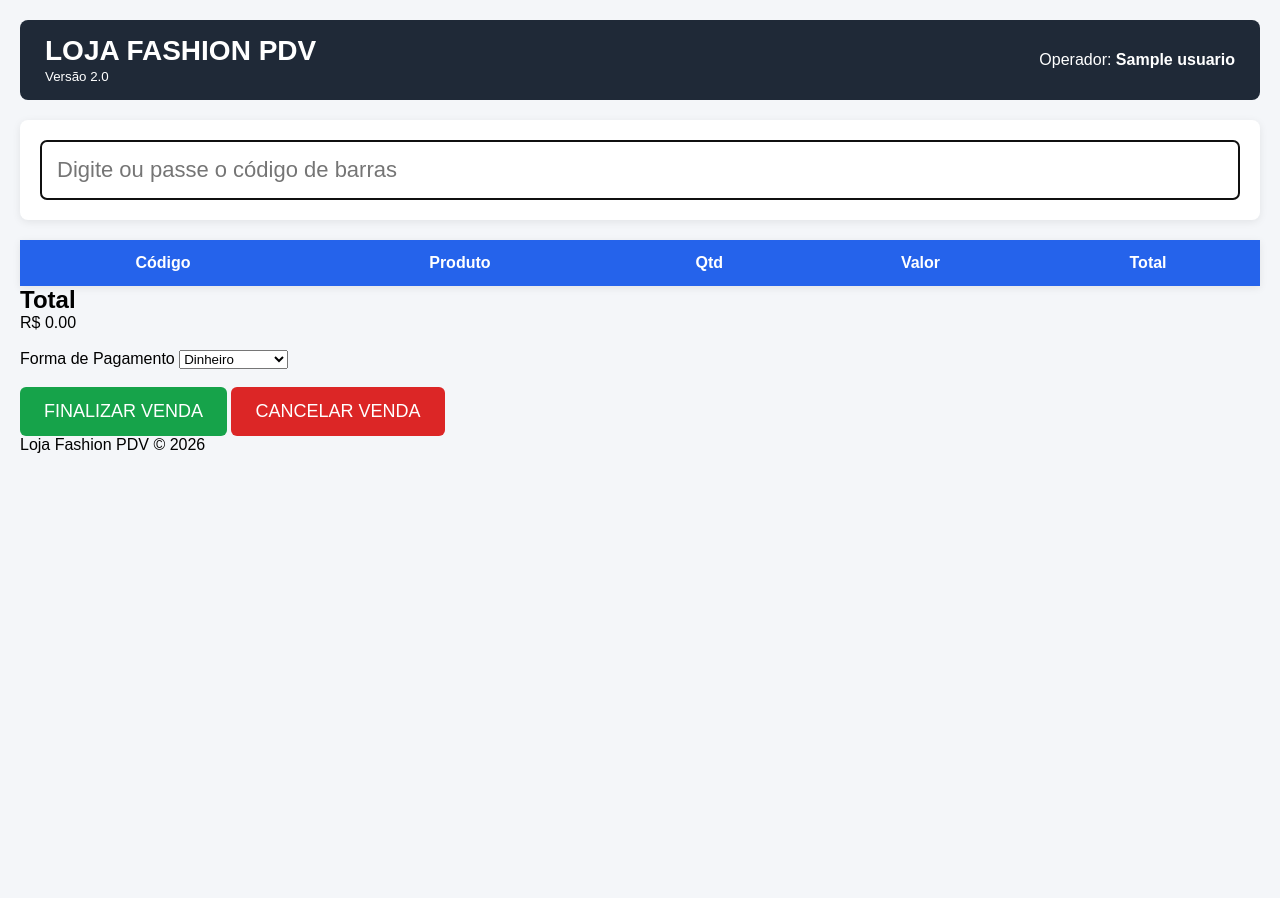
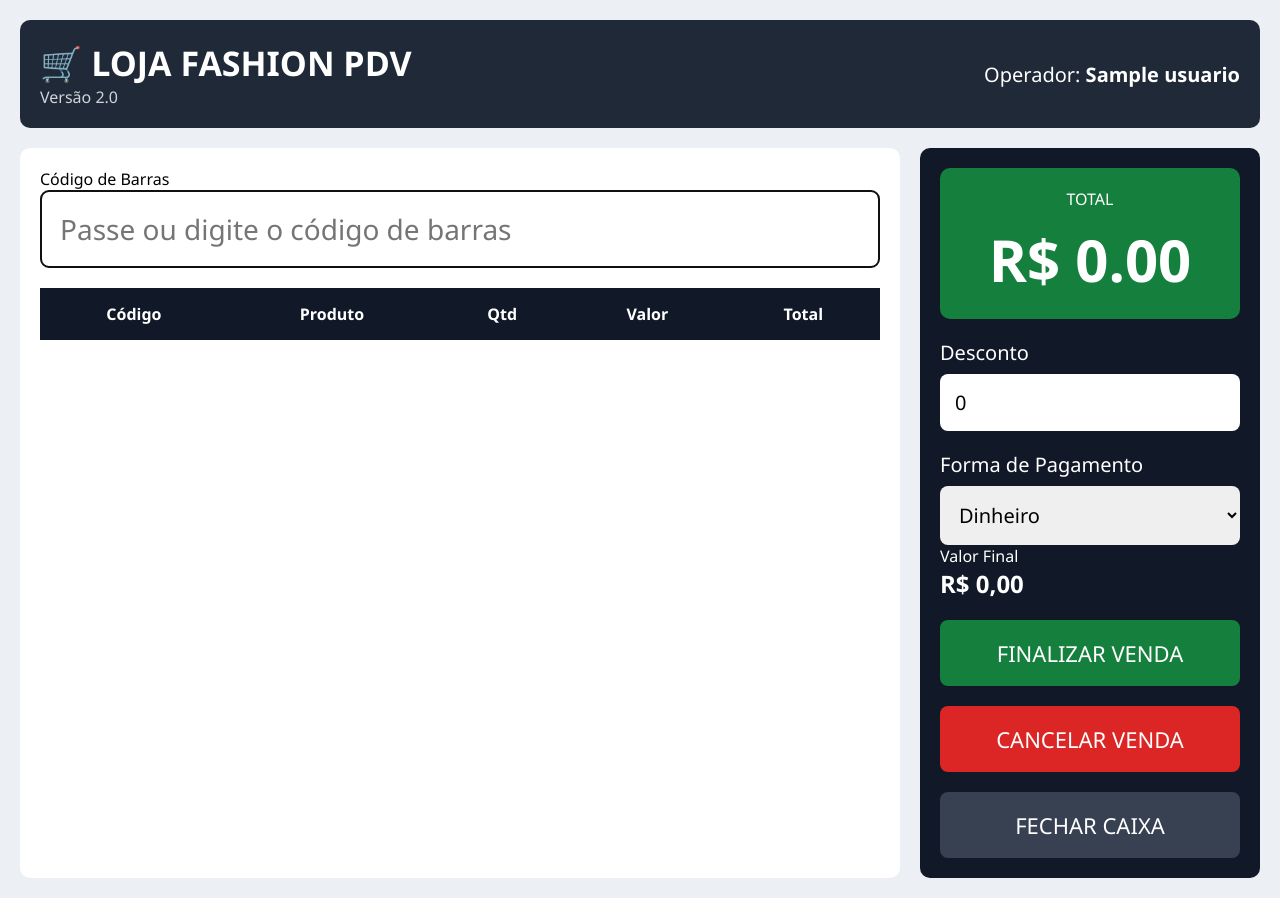
Before and after one commit to angelocrispim/loja-fashion-demo, a FastAPI app: template templates/pdv/pdv.html in a window 1280 px wide. Before the commit the page ends 453 px from the top, so only its background shows below. Run offline with FastAPI, Linux system fonts and the light colour scheme; the template is opened without the code that fills it: most values are stand-ins (such as "Sample title", 1, 10 or a date in 2020); lists and menus that the app fills with data are empty.

Commit message:
melhora pdv.html

```diff
--- a/static/css/pdv.css
+++ b/static/css/pdv.css
@@ -1,25 +1,36 @@
-/* ==========================================
-   LOJA FASHION PDV
-========================================== */
+*{
 
-*{
     margin:0;
+
     padding:0;
+
     box-sizing:border-box;
-    font-family:Arial, Helvetica, sans-serif;
+
+    font-family:Segoe UI,Arial,sans-serif;
+
 }
 
 body{
 
-    background:#f4f6f9;
+    background:#eceff4;
+
+}
+
+.pdv{
 
     padding:20px;
 
 }
 
-/* Cabeçalho */
+.topo{
 
-.header{
+    background:#1f2937;
+
+    color:white;
+
+    border-radius:10px;
+
+    padding:20px;
 
     display:flex;
 
@@ -27,43 +38,45 @@ body{
 
     align-items:center;
 
-    background:#1f2937;
-
-    color:white;
-
-    padding:15px 25px;
-
-    border-radius:8px;
-
     margin-bottom:20px;
 
 }
 
-.header h1{
+.topo h1{
 
-    font-size:28px;
+    font-size:34px;
+
+}
+
+.topo span{
+
+    color:#d1d5db;
 
 }
 
 .operador{
 
-    font-size:16px;
+    font-size:20px;
 
 }
 
-/* Scanner */
+.conteudo{
 
-.scanner{
+    display:grid;
+
+    grid-template-columns:1fr 340px;
+
+    gap:20px;
+
+}
+
+.esquerda{
 
     background:white;
 
+    border-radius:10px;
+
     padding:20px;
-
-    border-radius:8px;
-
-    margin-bottom:20px;
-
-    box-shadow:0 2px 8px rgba(0,0,0,.08);
 
 }
 
@@ -71,17 +84,17 @@ body{
 
     width:100%;
 
-    padding:15px;
+    padding:18px;
 
-    font-size:22px;
+    font-size:28px;
+
+    border-radius:8px;
 
     border:2px solid #d1d5db;
 
-    border-radius:6px;
+    margin-bottom:20px;
 
 }
-
-/* Produtos */
 
 table{
 
@@ -89,15 +102,11 @@ table{
 
     border-collapse:collapse;
 
-    background:white;
-
-    box-shadow:0 2px 8px rgba(0,0,0,.08);
-
 }
 
 thead{
 
-    background:#2563eb;
+    background:#111827;
 
     color:white;
 
@@ -105,83 +114,127 @@ thead{
 
 th{
 
-    padding:14px;
+    padding:15px;
 
 }
 
 td{
 
-    padding:12px;
+    padding:14px;
+
+    border-bottom:1px solid #ddd;
+
+}
+
+tr:hover{
+
+    background:#f3f4f6;
+
+}
+
+.direita{
+
+    background:#111827;
+
+    color:white;
+
+    border-radius:10px;
+
+    padding:20px;
+
+}
+
+.card-total{
+
+    background:#15803d;
+
+    border-radius:10px;
 
     text-align:center;
 
-    border-bottom:1px solid #ececec;
+    padding:20px;
+
+    margin-bottom:20px;
 
 }
 
-/* Rodapé */
+.card-total span{
 
-.footer{
+    font-size:20px;
+
+}
+
+.card-total h2{
+
+    font-size:58px;
+
+    margin-top:10px;
+
+}
+
+.direita label{
+
+    display:block;
 
     margin-top:20px;
 
-    display:flex;
+    margin-bottom:8px;
 
-    justify-content:space-between;
-
-    align-items:center;
+    font-size:20px;
 
 }
 
-.total{
+.direita input,
 
-    font-size:34px;
+.direita select{
 
-    font-weight:bold;
+    width:100%;
 
-    color:#059669;
+    padding:15px;
 
-}
+    font-size:20px;
 
-.botoes{
+    border-radius:8px;
 
-    display:flex;
-
-    gap:10px;
+    border:none;
 
 }
 
 button{
 
+    width:100%;
+
+    padding:18px;
+
+    margin-top:20px;
+
     border:none;
 
-    border-radius:6px;
+    border-radius:8px;
+
+    color:white;
+
+    font-size:22px;
 
     cursor:pointer;
 
-    font-size:18px;
-
-    padding:14px 24px;
-
 }
-
-/* Botão finalizar */
 
 #btn_finalizar{
 
-    background:#16a34a;
-
-    color:white;
+    background:#15803d;
 
 }
-
-/* Botão cancelar */
 
 #btn_cancelar{
 
     background:#dc2626;
 
-    color:white;
+}
+
+button:last-child{
+
+    background:#374151;
 
 }
 
--- a/templates/pdv/pdv.html
+++ b/templates/pdv/pdv.html
@@ -17,21 +17,23 @@
 
 <body>
 
+<div class="pdv">
+
     <!-- ========================= -->
-    <!-- CABEÇALHO -->
+    <!-- TOPO -->
     <!-- ========================= -->
 
-    <header class="header">
+    <header class="topo">
 
         <div>
 
-            <h1>LOJA FASHION PDV</h1>
+            <h1>🛒 LOJA FASHION PDV</h1>
 
-            <small>
+            <span>
 
                 Versão 2.0
 
-            </small>
+            </span>
 
         </div>
 
@@ -51,10 +53,23 @@
 
 
     <!-- ========================= -->
-    <!-- SCANNER -->
+    <!-- CONTEÚDO -->
     <!-- ========================= -->
 
-    <section class="scanner">
+    <div class="conteudo">
+
+
+        <!-- ========================= -->
+        <!-- ESQUERDA -->
+        <!-- ========================= -->
+
+        <div class="esquerda">
+
+            <label>
+
+                Código de Barras
+
+            </label>
 
             <input
 
@@ -62,26 +77,13 @@
 
                 type="text"
 
-            placeholder="Digite ou passe o código de barras"
+                placeholder="Passe ou digite o código de barras"
 
                 autocomplete="off"
 
                 autofocus
 
             >
-
-    </section>
-
-
-    <!-- ========================= -->
-    <!-- CONTEÚDO -->
-    <!-- ========================= -->
-
-    <main class="conteudo">
-
-        <!-- PRODUTOS -->
-
-        <section class="produtos">
 
             <table>
 
@@ -109,24 +111,48 @@
 
             </table>
 
-        </section>
+        </div>
 
 
-        <!-- LATERAL -->
+        <!-- ========================= -->
+        <!-- DIREITA -->
+        <!-- ========================= -->
 
-        <aside class="painel">
+        <div class="direita">
 
-            <h2>Total</h2>
+            <div class="card-total">
 
-            <div
-                class="valor-total"
-                id="valor_total">
+                <div>
+
+                    TOTAL
+
+                </div>
+
+                <h2 id="valor_total">
 
                     R$ 0,00
 
+                </h2>
+
             </div>
 
-            <br>
+
+            <label>
+
+                Desconto
+
+            </label>
+
+            <input
+
+                id="desconto"
+
+                type="number"
+
+                value="0"
+
+            >
+
 
             <label>
 
@@ -148,13 +174,13 @@
 
                 </option>
 
-                <option value="Débito">
+                <option value="Cartão Débito">
 
                     Cartão Débito
 
                 </option>
 
-                <option value="Crédito">
+                <option value="Cartão Crédito">
 
                     Cartão Crédito
 
@@ -162,56 +188,89 @@
 
             </select>
 
-            <br><br>
 
-            <button id="btn_finalizar">
+            <div class="valor-final">
+
+                Valor Final
+
+                <h2 id="valor_final">
+
+                    R$ 0,00
+
+                </h2>
+
+            </div>
+
+
+            <button
+
+                id="btn_finalizar"
+
+                onclick="Venda.finalizar()"
+
+                class="btn-verde"
+
+            >
 
                 FINALIZAR VENDA
 
             </button>
 
-            <button id="btn_cancelar">
+
+            <button
+
+                id="btn_cancelar"
+
+                onclick="Venda.cancelar()"
+
+                class="btn-vermelho"
+
+            >
 
                 CANCELAR VENDA
 
             </button>
 
-        </aside>
 
-    </main>
+            <button
+
+                id="btn_fechar"
+
+                class="btn-cinza"
+
+            >
+
+                FECHAR CAIXA
+
+            </button>
+
+        </div>
+
+    </div>
+
+</div>
 
 
-    <!-- ========================= -->
-    <!-- RODAPÉ -->
-    <!-- ========================= -->
+<!-- ========================================== -->
+<!-- ESTADO GLOBAL -->
+<!-- ========================================== -->
 
-    <footer>
+<script>
 
-        Loja Fashion PDV © 2026
+PDV.operador.id={{usuario.id}};
 
-    </footer>
+PDV.operador.nome="{{usuario.nome}}";
+
+</script>
 
 
-    <!-- ========================= -->
-    <!-- DADOS DO OPERADOR -->
-    <!-- ========================= -->
+<!-- ========================================== -->
+<!-- SCRIPTS -->
+<!-- ========================================== -->
 
 <script src="/static/js/pdv/config.js"></script>
 
 <script src="/static/js/pdv/state.js"></script>
-
-    <script>
-
-        PDV.operador.id = {{ usuario.id }};
-
-        PDV.operador.nome = "{{ usuario.nome }}";
-
-    </script>
-
-
-    <!-- ========================= -->
-    <!-- MÓDULOS -->
-    <!-- ========================= -->
 
 <script src="/static/js/pdv/events.js"></script>
 
```
Lines whose indentation alone changed are shown as unchanged.
